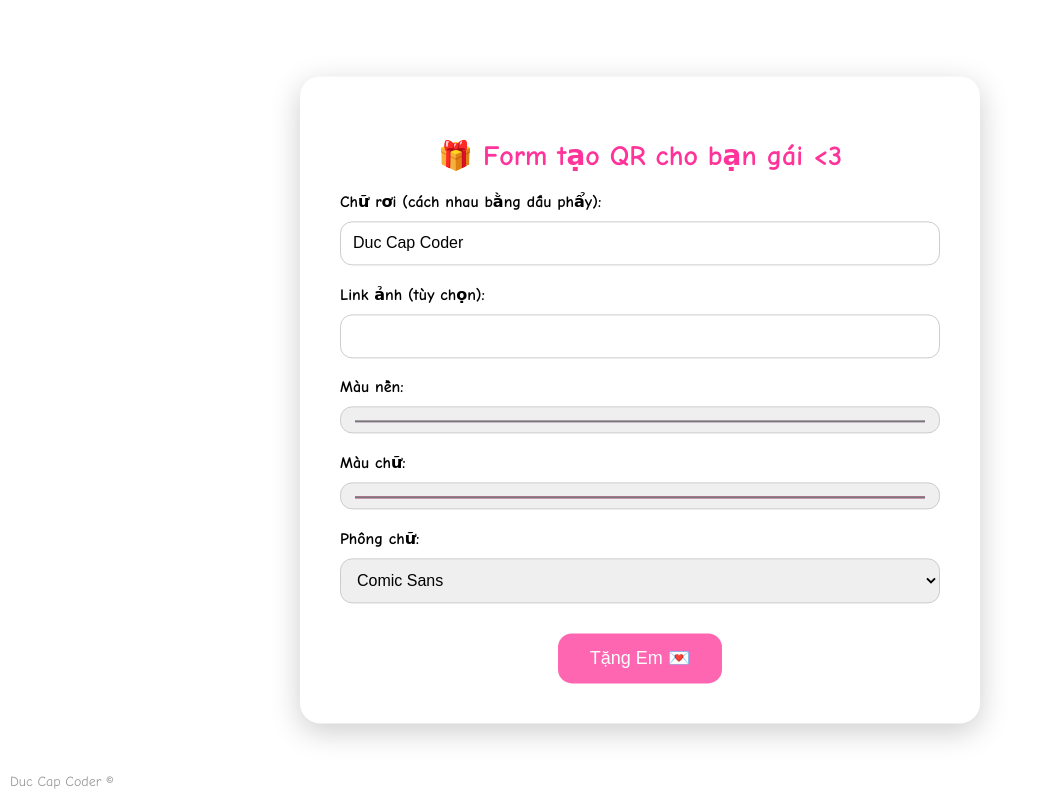
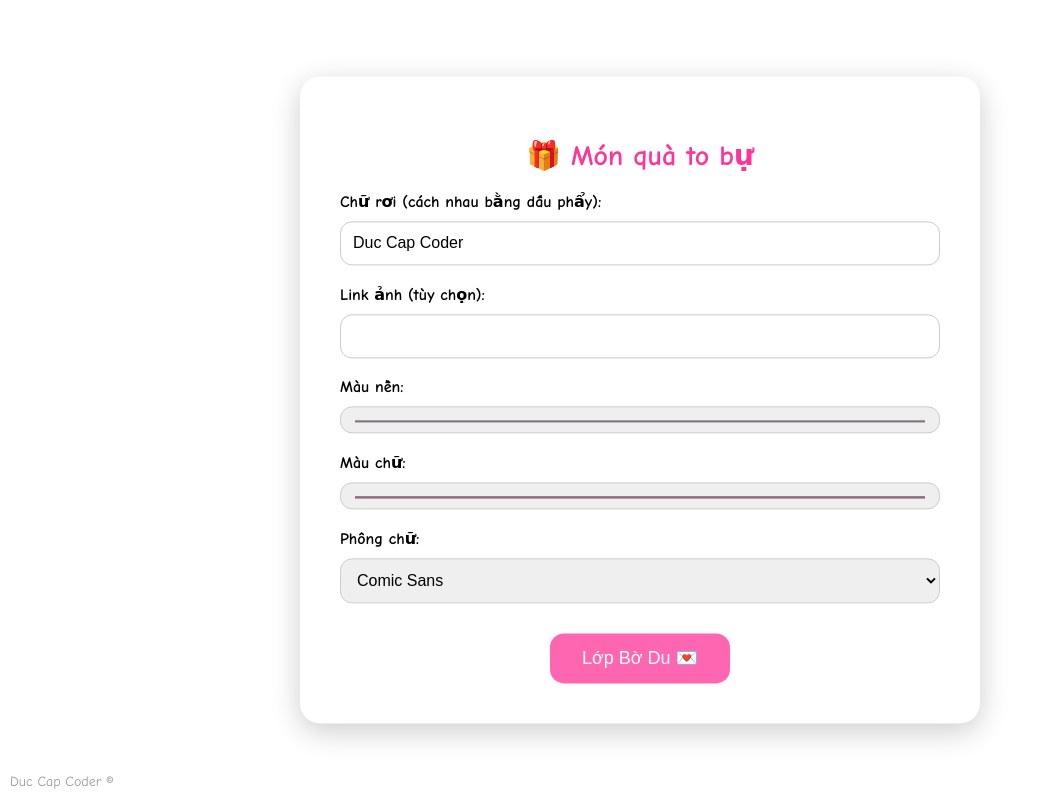
Before and after one commit to duccapjunior/emiuoianhdenday, a plain HTML site: page index.html in a window 1280 px wide. Shown: the whole page, without its empty margins (0-1042 px from the left). Drawn offline with Linux system fonts and the light colour scheme.

Commit message:
Update index.html

```diff
--- a/index.html
+++ b/index.html
@@ -123,7 +123,7 @@
 </head>
 <body>
 <div class="input-container" id="formContainer">
-  <h2>🎁 Form tạo QR cho bạn gái <3</h2>
+  <h2>🎁 Món quà to bự</h2>
   <label>Chữ rơi (cách nhau bằng dấu phẩy):</label>
   <input type="text" id="textInput" value="Duc Cap Coder">
   <label>Link ảnh (tùy chọn):</label>
@@ -141,7 +141,7 @@
     <option value="'Pacifico', cursive" class="font-option">Pacifico</option>
     <option value="'Arial Black', Gadget" class="font-option">Arial Black</option>
   </select>
-  <button onclick="showQR()">Tặng Em 💌</button>
+  <button onclick="showQR()">Lớp Bờ Du 💌</button>
 </div>
 
 <div class="qr-container hidden" id="qrContainer">
@@ -233,7 +233,7 @@
 
   window.onload = () => {
     if (window.location.hash === "#start") {
-      storedInput = "Duc Cap Coder";
+      storedInput = "Hoanh Linh is the best";
       storedColor = "#ff3399";
       storedBG = "#ffccff";
       storedFont = "'Comic Sans MS', cursive";
```
